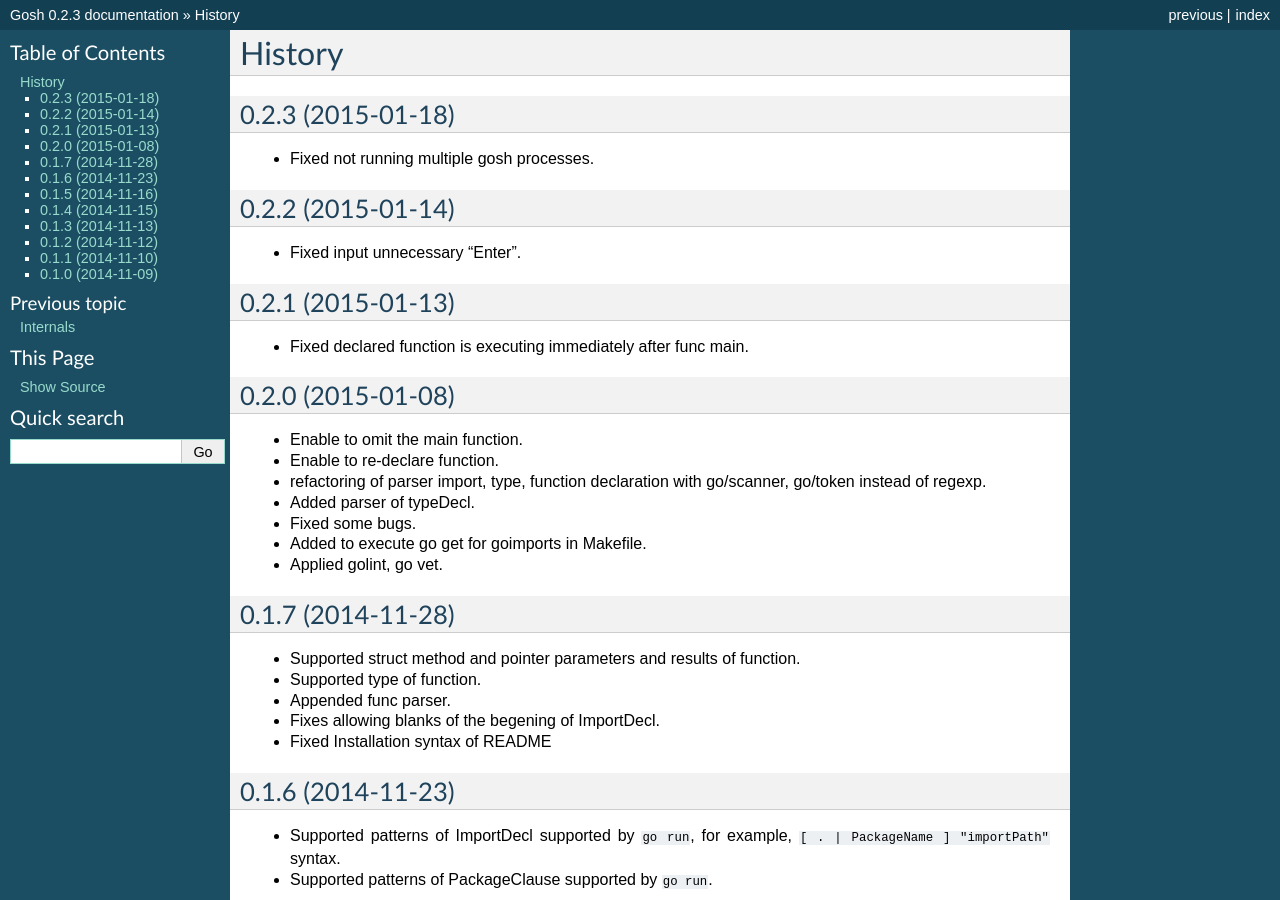
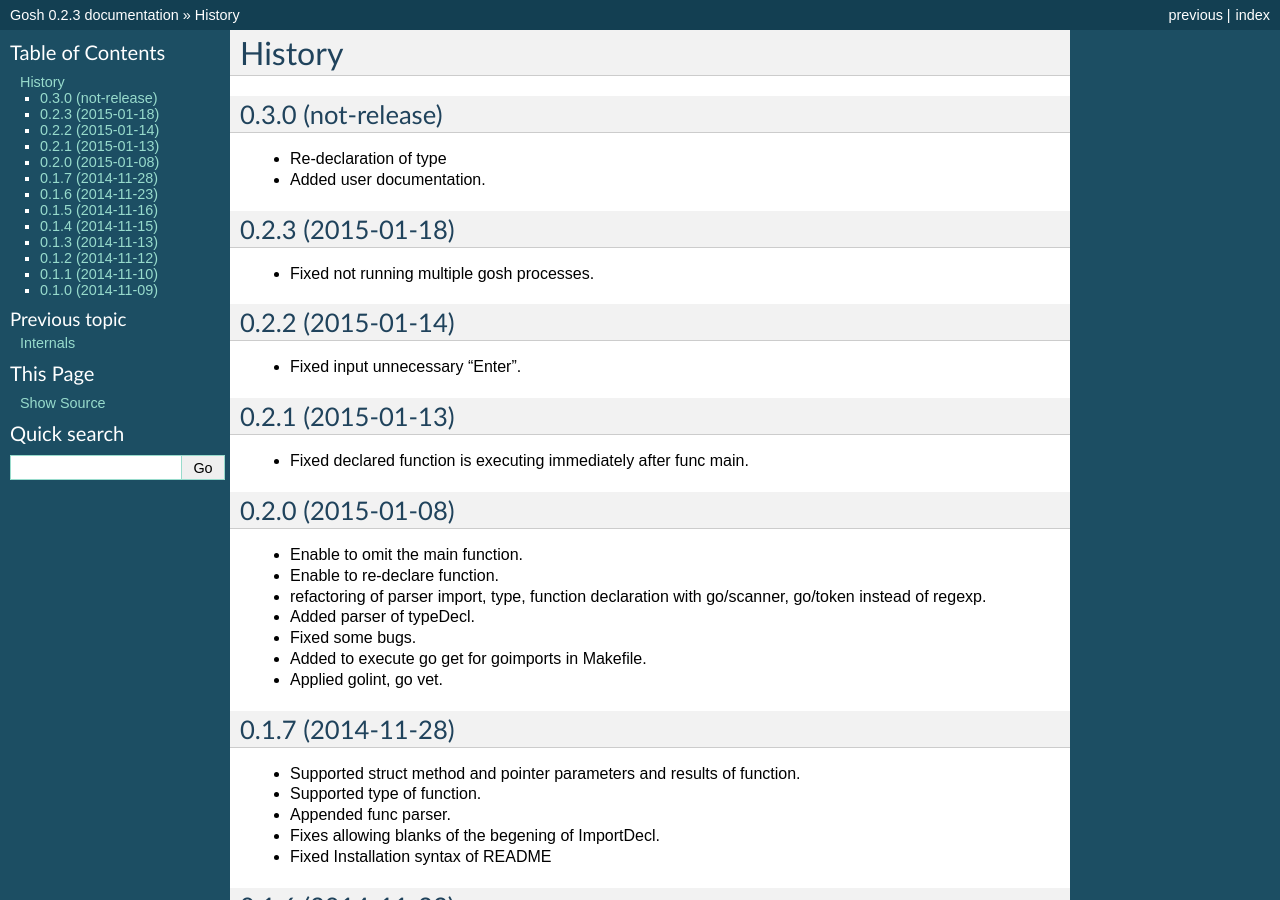
Before and after one commit to mkouhei/gosh, a Sphinx documentation site: the page built from docs/source/HISTORY.rst, in a window 1280 px wide and 900 px high. Built offline with Sphinx 7.4.7, drawn with Linux system fonts in a browser that asks for light colours.

Commit message:
Updated documentation.
Signed-off-by: Kouhei Maeda <mkouhei@palmtb.net>

```diff
--- a/README.rst
+++ b/README.rst
@@ -26,7 +26,7 @@
 * Enable to omit package statement
 * Enable to omit the import statement of standard library
 * Enable to Import libraries of non-standard library
-* Enable to re-declare function
+* Enable to re-declare function, type
 * Ignoring duplicate import package
 * Ignoring unused import package
 
--- a/docs/source/HISTORY.rst
+++ b/docs/source/HISTORY.rst
@@ -1,5 +1,11 @@
 History
 -------
+
+0.3.0 (not-release)
+~~~~~~~~~~~~~~~~~~~
+
+* Re-declaration of type
+* Added user documentation.
 
 0.2.3 (2015-01-18)
 ~~~~~~~~~~~~~~~~~~
--- a/docs/source/usermanual.rst
+++ b/docs/source/usermanual.rst
@@ -170,7 +170,7 @@
   hello
   >>>
 
-Gosh does not yet supports re-declarations of type.
+Gosh supports re-declarations of type. (>= v0.2.3-6-g415df66)
 
 Declaration of function
 =======================
```
